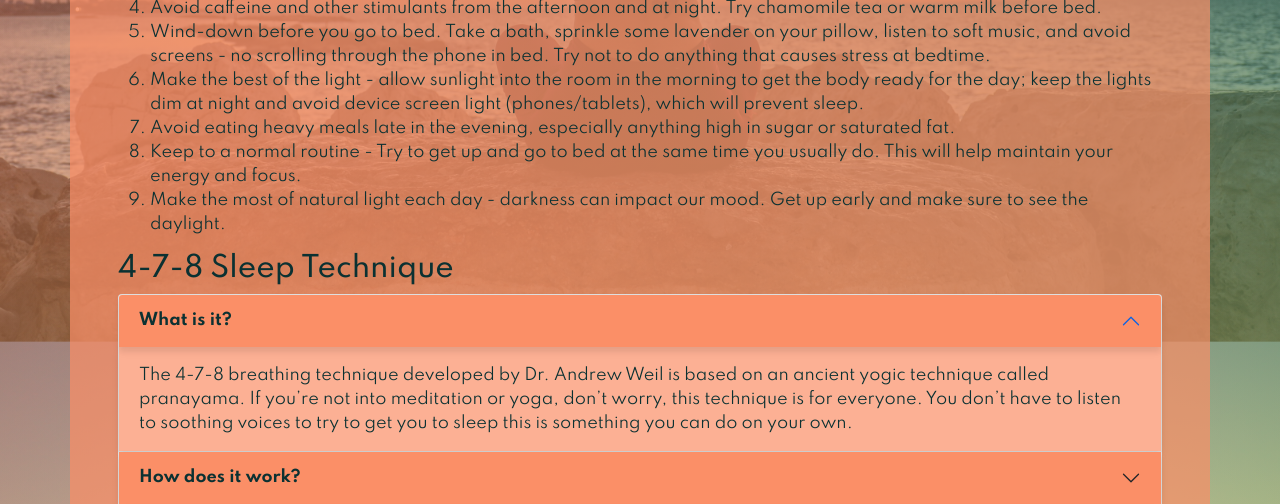
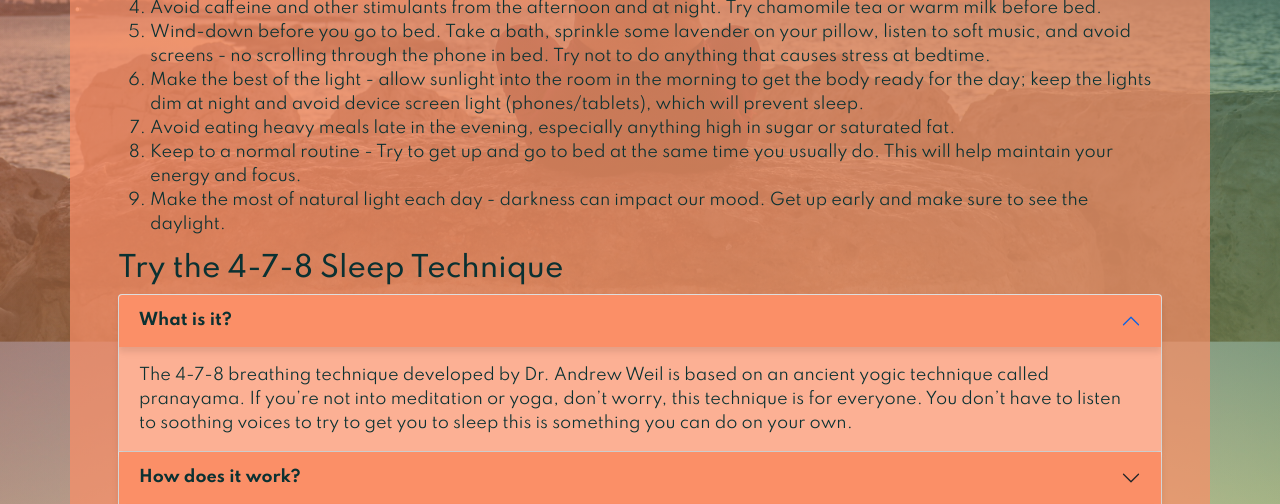
Before and after one commit to JoGorska/hackathon_team_4, a Django app: template templates/tired.html in a window 1280 px wide. Shown: the part 552-1056 px from the top of the page. Run offline with Django 3.2, Linux system fonts and the light colour scheme; the template is opened without the code that fills it, so the values that code supplies are empty; some libraries are stand-ins or nearby versions.

Commit message:
Change heading on sleep technique

```diff
--- a/templates/tired.html
+++ b/templates/tired.html
@@ -34,7 +34,8 @@
       <div class="row">
         <!--accordion start-->
         <div class="col-12">
-          <h3>4-7-8 Sleep Technique</h3>
+          <h3>Try the 4-7-8 Sleep Technique</h3>
+
 
           <div class="accordion">
               <div class="accordion-item">
```
